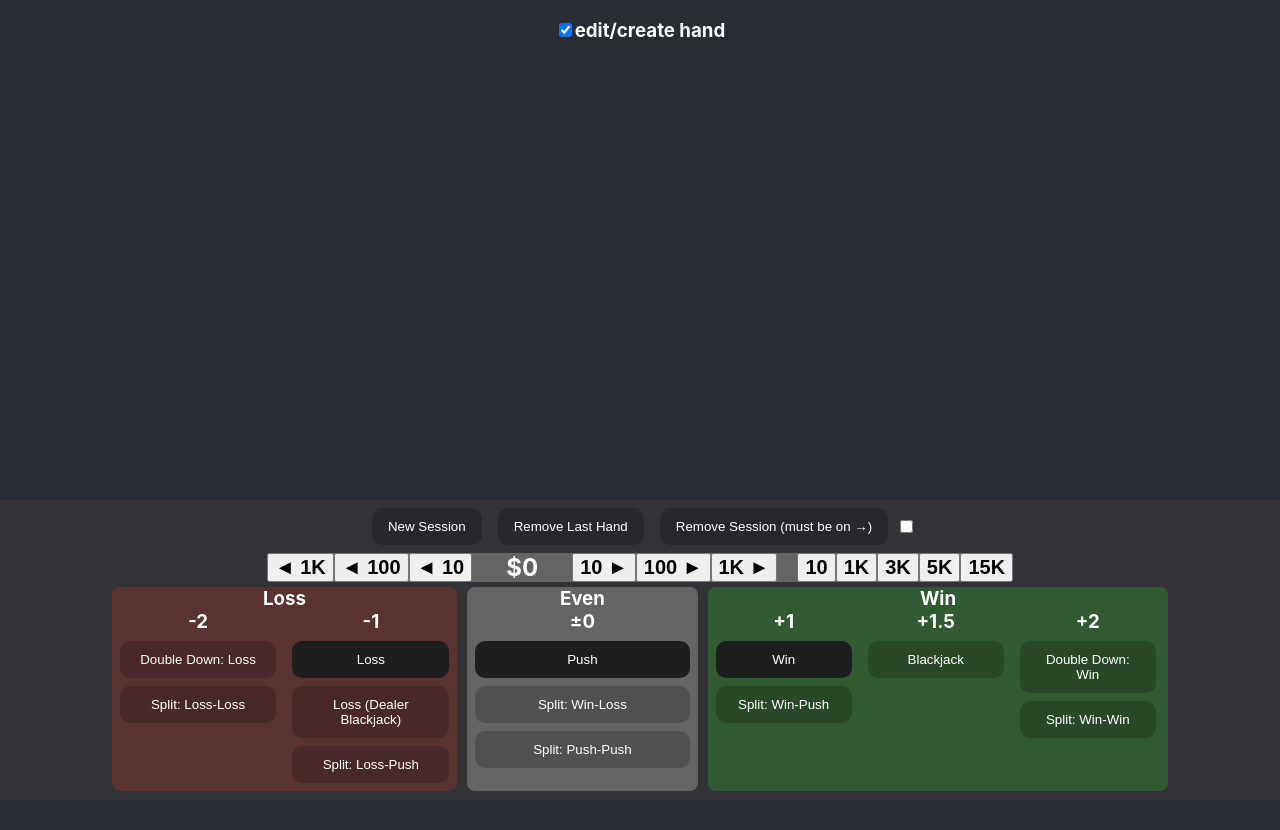
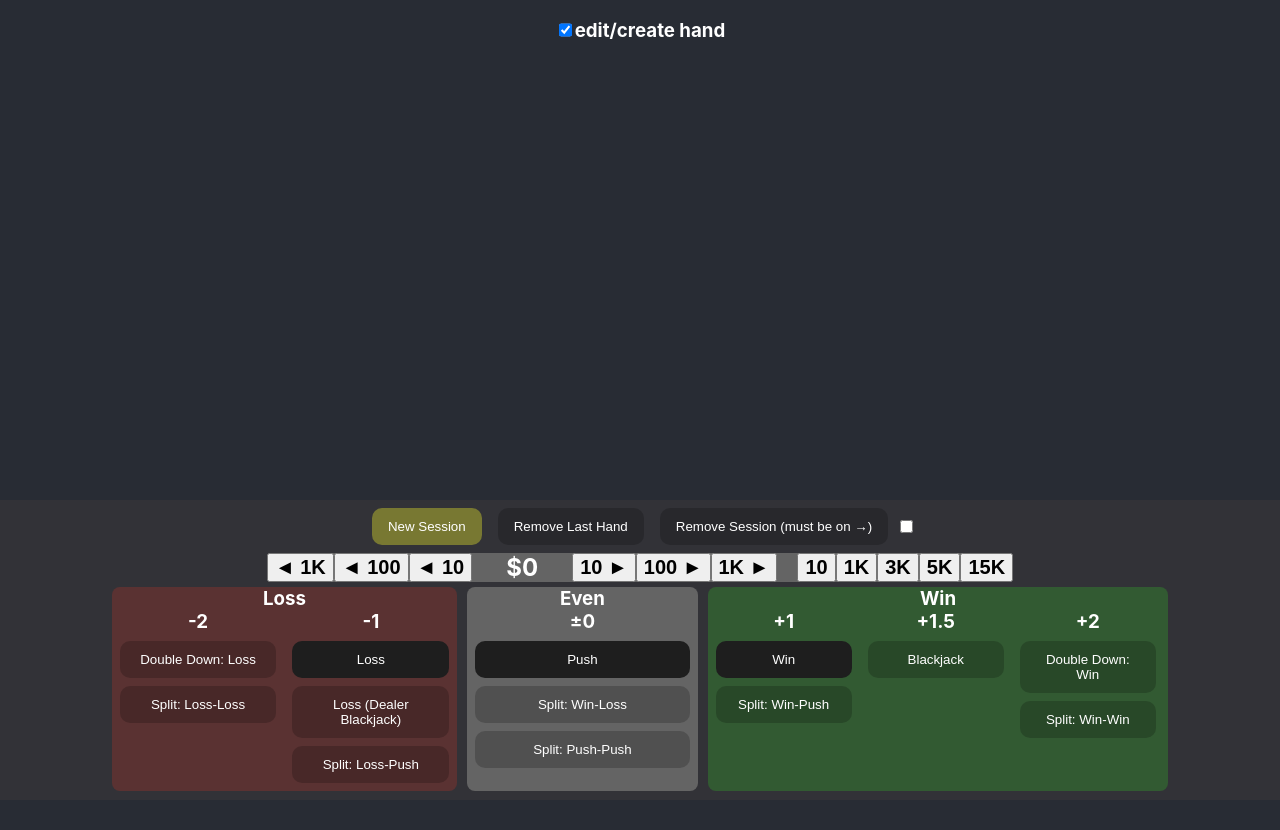
Before and after one commit to sjyamas/chop-shop, a React (Create React App) app: page /blackjack-log in a window 1280 px wide. Shown: the top 830 px of the page. Built offline with nearby package versions, Linux system fonts and the light colour scheme.

Commit message:
yellow new sesh

```diff
--- a/src/Components/BlackJack/AddHand.jsx
+++ b/src/Components/BlackJack/AddHand.jsx
@@ -217,6 +217,7 @@ export default function AddHand({
         <div style={{ display: "flex", justifyContent: "center" }}>
           {/* <h3 style={{ margin: 4 }}> EDITOR </h3> */}
           <CustomButton
+            bgcolor="rgba(120, 120, 50)"
             buttonHandler={() => {
               let t = new Date();
               let z = t.getTimezoneOffset() * 60 * 1000;
@@ -238,8 +239,7 @@ export default function AddHand({
               });
             }}
           >
-            {" "}
-            New Session{" "}
+            New Session
           </CustomButton>
           <CustomButton buttonHandler={() => removeHand()}>
             {" "}
```
